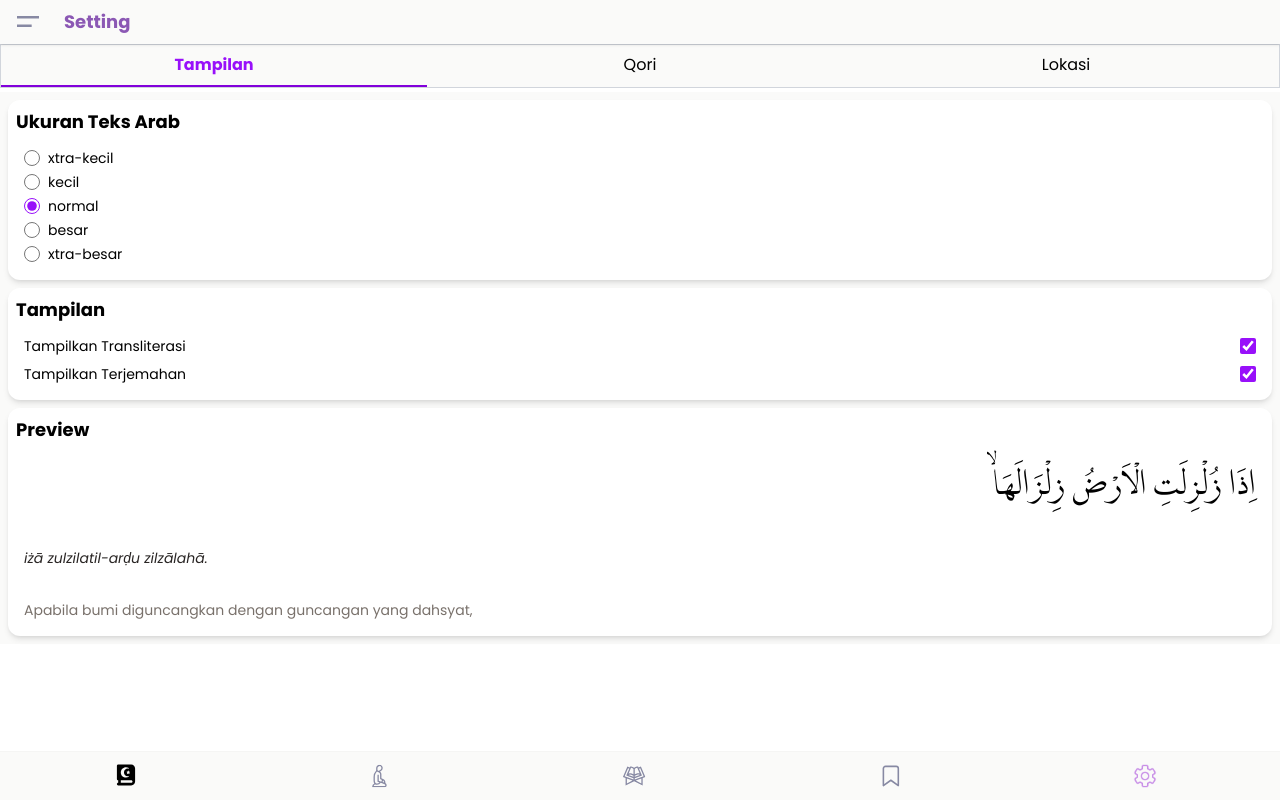
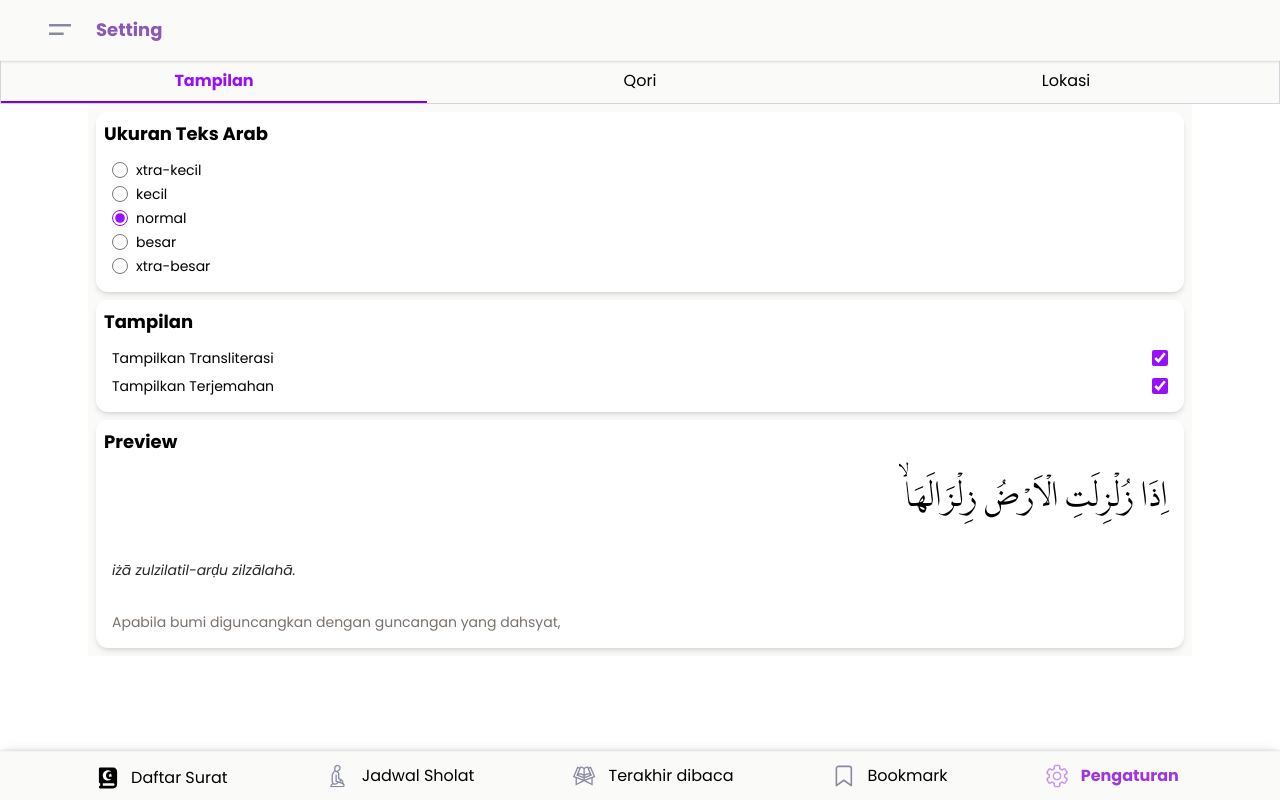
Before and after one commit to taufiq33/quran-frontend, a React (Vite) app: page /settings in a window 1280 px wide. Built offline with nearby package versions, Linux system fonts and the light colour scheme; no server answers.

Commit message:
feat: enhance UI components with responsive design and improved styling

```diff
--- a/src/App.jsx
+++ b/src/App.jsx
@@ -77,7 +77,7 @@ function App() {
   }
 
   return (
-    <main className="mb-20">
+    <main className="mb-20 max-w-xl md:max-w-4xl mx-auto lg:max-w-6xl px-2 md:px-4 lg:px-6 poppins-regular">
       <AppContextProvider>
         <RouterProvider router={router} />
       </AppContextProvider>
--- a/src/components/BottomNavbar.jsx
+++ b/src/components/BottomNavbar.jsx
@@ -7,44 +7,66 @@ import { faQuran } from "@fortawesome/free-solid-svg-icons";
 import { NavLink } from "react-router-dom";
 import { getLastReadSurah } from "../helper/local-storage-helper";
 
+const genericClass =
+  "flex flex-col lg:flex-row gap-2 justify-center items-center";
+
 export default function BottomNavbar() {
   let lastReadSurah = getLastReadSurah() || { surahNumber: 1, ayah: 1 };
   return (
     <>
-      <div className="header fixed w-full bottom-0 z-100 bg-stone-50 shadow-lg flex justify-around items-center p-2 border-t-stone-100 border-t-1">
+      <div className="header fixed w-full bottom-0 z-100 bg-stone-50 shadow-[0_-1px_3px_0_rgba(0,0,0,0.1),0_-4px_12px_-4px_rgba(0,0,0,0.1)] flex justify-evenly items-center p-2 border-t-stone-100 border-t-1 right-0 left-0">
         <NavLink
           className={({ isActive }) =>
-            isActive ? "active" : "grey-custom-filter"
+            `${genericClass} grey-custom-filter md:pt-1 ${
+              isActive ? "active" : null
+            }`
           }
           to={`/list-surah`}
         >
           <FontAwesomeIcon icon={faQuran} className="scale-130 mr-2" />
+          <span className="hidden md:block pt-2 lg:pt-0">Daftar Surat</span>
         </NavLink>
         <NavLink
-          className={({ isActive }) => (isActive ? "active" : null)}
+          className={({ isActive }) =>
+            `${genericClass} ${isActive ? "active" : null}`
+          }
           to={`/sholat`}
         >
           <img className="scale-80" src={SholatIcon} alt="" />
+          <span className="hidden md:block">Jadwal Sholat</span>
         </NavLink>
         <NavLink
           className={() =>
-            location.pathname.startsWith("/surah/") ? "active" : null
+            `${genericClass} ${
+              location.pathname.startsWith("/surah/") ? "active" : null
+            }`
           }
           to={`/surah/${lastReadSurah.surahNumber}/${lastReadSurah.ayah}`}
         >
           <img className="scale-80" src={QuranMenuIcon} alt="" />
+          <span className="hidden md:block">
+            {location.pathname.startsWith("/surah/")
+              ? "Baca Quran"
+              : "Terakhir dibaca"}
+          </span>
         </NavLink>
         <NavLink
-          className={({ isActive }) => (isActive ? "active" : null)}
+          className={({ isActive }) =>
+            `${genericClass} ${isActive ? "active" : null}`
+          }
           to={`/bookmark`}
         >
           <img className="scale-80" src={BookmarkIcon} alt="" />
+          <span className="hidden md:block">Bookmark</span>
         </NavLink>
         <NavLink
-          className={({ isActive }) => (isActive ? "active" : null)}
+          className={({ isActive }) =>
+            `${genericClass} ${isActive ? "active" : null}`
+          }
           to={`/settings`}
         >
           <img className="scale-70 opacity-55" src={SettingsIcon} alt="" />
+          <span className="hidden md:block">Pengaturan</span>
         </NavLink>
       </div>
     </>
--- a/src/components/SurahAndAyahNavigation.jsx
+++ b/src/components/SurahAndAyahNavigation.jsx
@@ -49,7 +49,7 @@ export default function SurahAndAyahNavigation({ surahData }) {
 
   return (
     <>
-      <div className="header sticky top-0 z-10 bg-stone-100 shadow-xl flex flex-col justify-around items-center gap-2 mb-4 px-4 py-2 text-sm opcity-50">
+      <div className="header fixed w-full right-0 left-0 top-0 z-10 bg-stone-100 shadow-lg rounded-xl flex flex-col justify-around items-center gap-2 mb-4 px-4 py-2 text-sm opcity-50">
         <div className="flex gap-2 justify-around items-center">
           <select
             className="text-purple-900 border-1 border-stone-200 font-bold bg-white p-1 rounded-lg "
--- a/src/components/SurahItem.jsx
+++ b/src/components/SurahItem.jsx
@@ -2,7 +2,7 @@ import SurahMarker from "../assets/surah-marker.png";
 export default function SurahItem({ surahData }) {
   return (
     <>
-      <div className="surah-item p-1 flex justify-between items-center border-b-1 border-stone-200 hover:bg-purple-100 ">
+      <div className="surah-item md:rounded-lg md:border-1 md:border-purple-300 md:p-2 md:shadow-lg p-1 flex justify-between items-center border-b-1 border-stone-200 hover:bg-purple-100 ">
         <div className="surah-item-marker-title flex items-center gap-4 py-2 ">
           <div
             className={`bg-no-repeat h-[36px] w-[36px] bg-cover flex justify-center items-center`}
--- a/src/components/Tab.jsx
+++ b/src/components/Tab.jsx
@@ -10,7 +10,7 @@ export default function Tab({ structure }) {
   return (
     <div className="poppins-reguler">
       <div className="tab-parent flex flex-col gap-1">
-        <div className="tab-header sticky top-10 bg-stone-50 z-10 flex overflow-x-auto justify-around border-1 border-gray-300">
+        <div className="tab-header fixed right-0 left-0 top-15 bg-stone-50 z-10 flex overflow-x-auto justify-around border-1 border-gray-300">
           {structure.map((item, index) => (
             <div
               className={`text-center p-2  w-1/3 cursor-pointer ${
@@ -25,7 +25,9 @@ export default function Tab({ structure }) {
           ))}
         </div>
 
-        <div className="tab-body bg-stone-50">{structure[tabActive].body}</div>
+        <div className="tab-body bg-stone-50 mt-26">
+          {structure[tabActive].body}
+        </div>
       </div>
     </div>
   );
--- a/src/pages/BookmarkPage.jsx
+++ b/src/pages/BookmarkPage.jsx
@@ -10,6 +10,7 @@ import BottomNavbar from "../components/BottomNavbar";
 import BookmarkCollection from "../components/BookmarkCollection";
 
 import { appContext } from "../context/app-context";
+import Header from "../components/Header";
 
 export default function BookmarkPage() {
   const { bookmark, showModal, closeModal, addNewCollectionAndSyncBookmark } =
@@ -54,21 +55,14 @@ export default function BookmarkPage() {
   return (
     <>
       <div className="poppins-regular">
-        <div className="header sticky top-0 z-100 bg-stone-50 shadow flex justify-between items-center gap-6 mb-4 px-4 py-2">
-          <div className="flex gap-6">
-            <img src={SideMenuIcon} alt="" className="" />
-            <h1 className="text-purple-500 grayscale-50 font-bold text-lg ">
-              Bookmarks
-            </h1>
-          </div>
-          <img src={SearchIcon} alt="" className="" />
-        </div>
-        <div className="bookmark-container p-2">
-          <div className="bookmark-button-group flex justify-between px-2 text-sm pb-4">
+        <Header title="Bookmark" />
+
+        <div className="bookmark-container p-2 md:p-4 lg:p-6">
+          <div className="bookmark-button-group flex justify-between px-2 md:text-base text-sm pb-4">
             <div className="add-collection-container">
               <button
                 onClick={handleAddNewCollection}
-                className="cursor-pointer flex justify-center gap-2 items-center"
+                className="cursor-pointer border-purple-300 border-1 rounded-md px-3 py-1 flex hover:shadow-xl justify-center gap-2 items-center transition duration-300 ease-in-out hover:bg-purple-100 hover:text-purple-800"
               >
                 <img src={FolderPlusIcon} alt="" />
                 <span className="text-purple-800">Add new collection</span>
@@ -78,7 +72,7 @@ export default function BookmarkPage() {
               <img src={SortIcon} alt="" />
             </button>
           </div>
-          <div className="bookmark-list">
+          <div className="bookmark-list grid grid-cols-1 lg:grid-cols-2 lg:gap-4 items-start">
             {bookmark.map((item) => (
               <BookmarkCollection data={item} key={item.collectionId} />
             ))}
--- a/src/pages/SettingPage.jsx
+++ b/src/pages/SettingPage.jsx
@@ -5,19 +5,13 @@ import Tab from "../components/Tab";
 import SettingTampilan from "../components/SettingTampilan";
 import SettingQori from "../components/SettingQori";
 import SettingLokasi from "../components/SettingLokasi";
+import Header from "../components/Header";
 
 export default function SettingPage() {
   return (
     <>
       <div className="poppins-regular">
-        <div className="header sticky top-0 z-100 bg-stone-50 shadow flex justify-between items-center gap-6 px-4 py-2">
-          <div className="flex gap-6">
-            <img src={SideMenuIcon} alt="" className="" />
-            <h1 className="text-purple-500 grayscale-50 font-bold text-lg ">
-              Setting
-            </h1>
-          </div>
-        </div>
+        <Header title="Setting" additionalMargin={false} />
 
         <Tab
           structure={[
--- a/src/pages/SholatPage.jsx
+++ b/src/pages/SholatPage.jsx
@@ -6,6 +6,7 @@ import LoadingIndicator from "../components/LoadingIndicator";
 import DatePicker from "react-datepicker";
 import "react-datepicker/dist/react-datepicker.css";
 import { formatGregorianDate, getHijriDate } from "../utils/dateUtils";
+import Header from "../components/Header";
 
 export default function SholatPage() {
   const [requestData, setRequestData] = useState(null);
@@ -50,14 +51,7 @@ export default function SholatPage() {
   return (
     <>
       <div className="poppins-regular bg-stone-50">
-        <div className="header sticky top-0 z-100 bg-stone-50 shadow flex justify-between items-center gap-6 px-4 py-2">
-          <div className="flex gap-6">
-            <img src={SideMenuIcon} alt="" className="" />
-            <h1 className="text-purple-500 grayscale-50 font-bold text-lg ">
-              Jadwal Sholat
-            </h1>
-          </div>
-        </div>
+        <Header title={"Jadwal Sholat"} />
         <div className="p-2">
           <div className=" flex flex-col items-center">
             <h2 className="text-xl font-bold text-gray-700">
--- a/src/pages/Surah.jsx
+++ b/src/pages/Surah.jsx
@@ -54,7 +54,7 @@ export default function Surah() {
 
             <>
               <div
-                className="surah-banner p-4 rounded-xl text-white flex flex-col gap-1 justify-center items-center m-6 shadow bg-cover bg-no-repeat"
+                className="surah-banner p-4 rounded-xl text-white flex flex-col gap-1 justify-center items-center m-6 shadow bg-cover bg-no-repeat mt-30"
                 style={{ backgroundImage: `url(${SurahBanner})` }}
               >
                 <h1 className="text-2xl my-2">{loadedSurahData.namaLatin}</h1>
```
Also changed, not shown: src/components/BookmarkCollection.jsx (+16 -10 lines), src/pages/ListSurahPage.jsx (+13 -17 lines).
